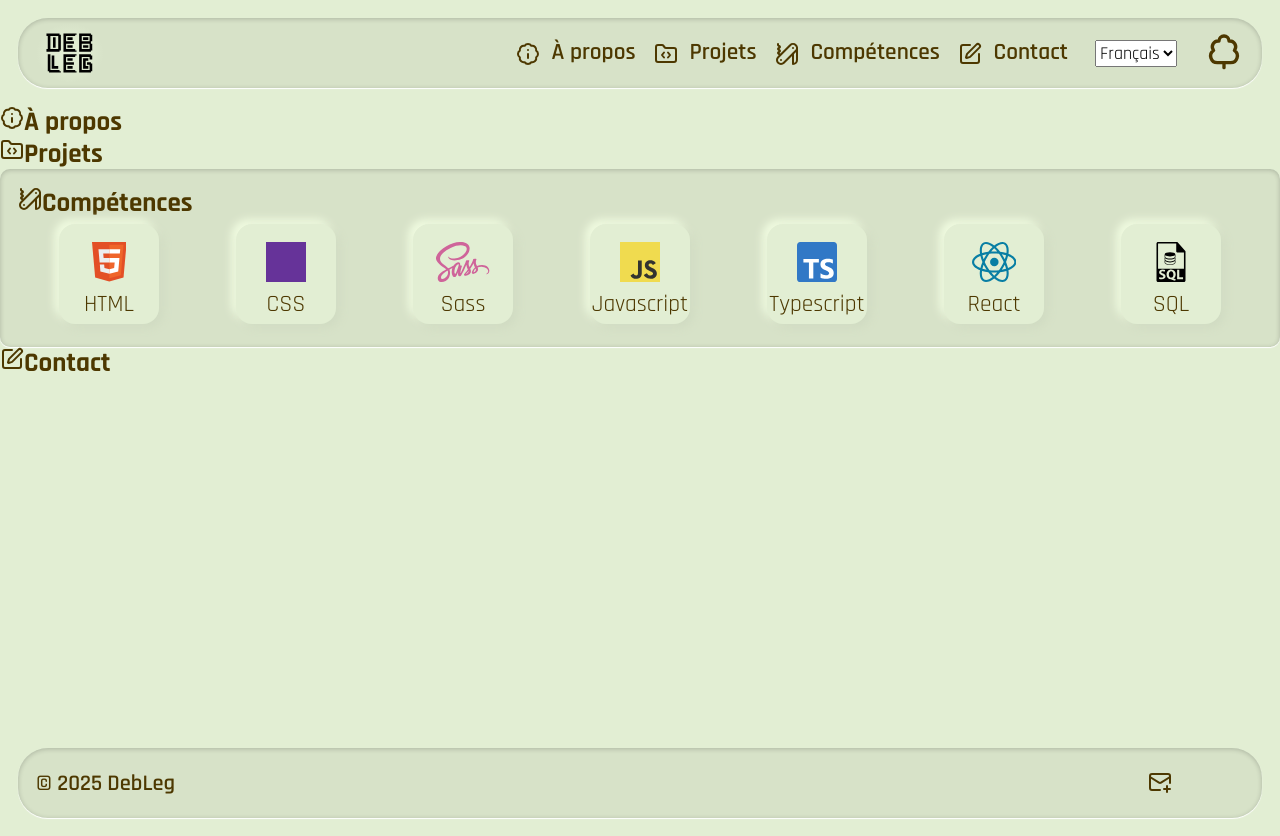
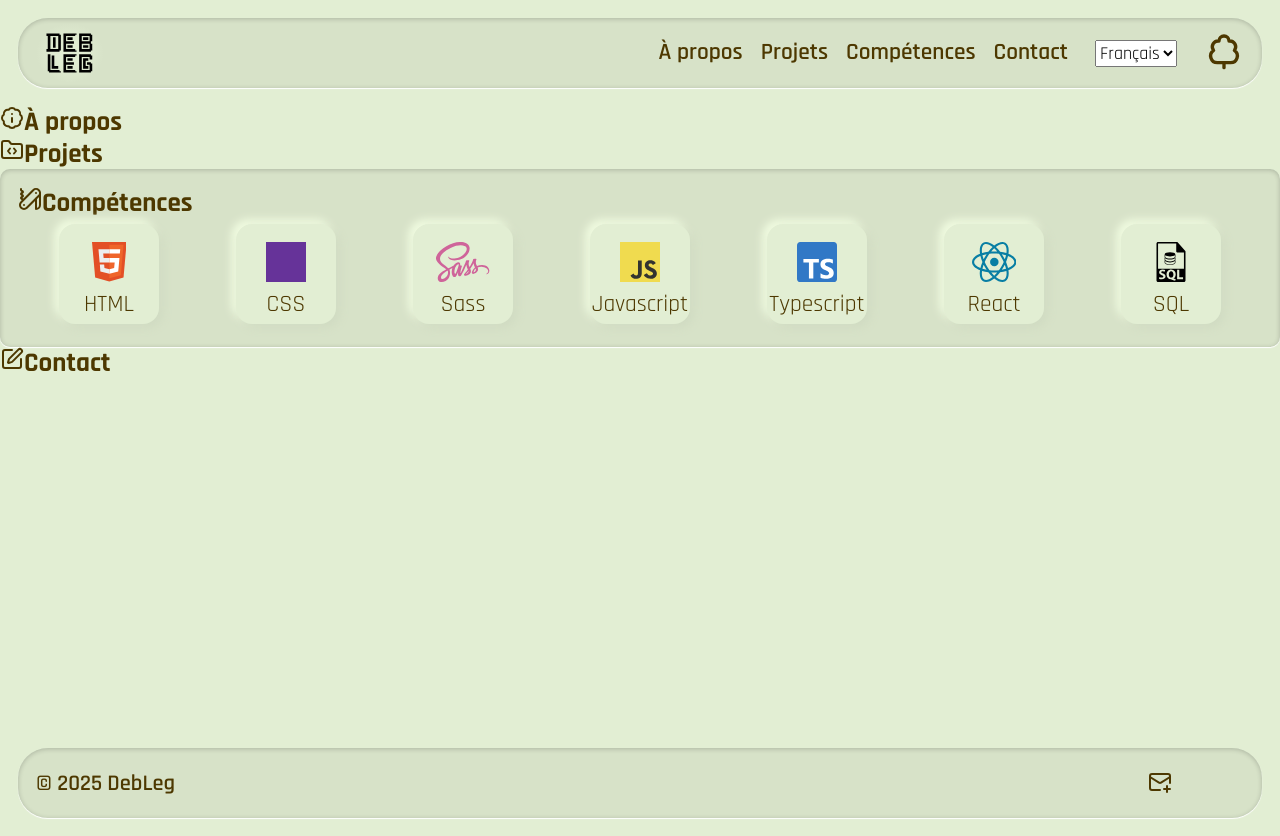
Before and after one commit to debleg/portfolio, a website with bundled scripts: page index.html in a window 1280 px wide. Built offline with nearby package versions, Linux system fonts and the light colour scheme; some icons are missing.

Commit message:
Remove icons from large nav

```diff
--- a/index.html
+++ b/index.html
@@ -26,27 +26,19 @@
         <nav class="header__menu large-nav">
           <ul class="header__menu--list">
             <li class="header__menu--listitem">
-              <a href="#about" class="header__menu--link">
-                <i data-lucide="badge-info" aria-hidden="true"></i
-                ><span data-i18n-key="about"></span>
+              <a href="#about" class="header__menu--link" data-i18n-key="about">
               </a>
             </li>
             <li class="header__menu--listitem">
-              <a href="#projects" class="header__menu--link">
-                <i data-lucide="folder-code" aria-hidden="true"></i
-                ><span data-i18n-key="projects"></span>
+              <a href="#projects" class="header__menu--link" data-i18n-key="projects">
               </a>
             </li>
             <li class="header__menu--listitem">
-              <a href="skills" class="header__menu--link">
-                <i data-lucide="pocket-knife" aria-hidden="true"></i
-                ><span data-i18n-key="skills"></span>
+              <a href="skills" class="header__menu--link" data-i18n-key="skills">
               </a>
             </li>
             <li class="header__menu--listitem">
-              <a href="contact" class="header__menu--link">
-                <i data-lucide="square-pen" aria-hidden="true"></i
-                ><span data-i18n-key="contact"></span>
+              <a href="contact" class="header__menu--link" data-i18n-key="contact">
               </a>
             </li>
           </ul>
```
